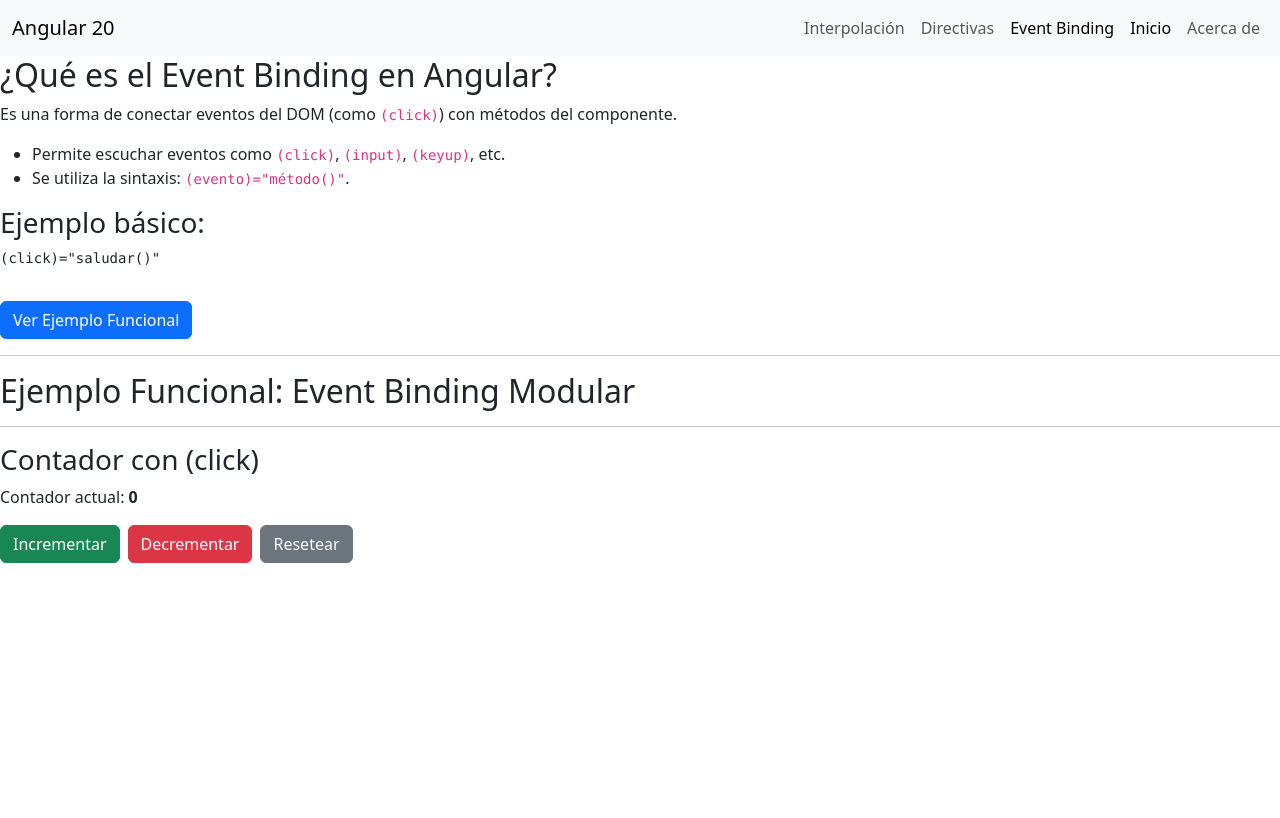
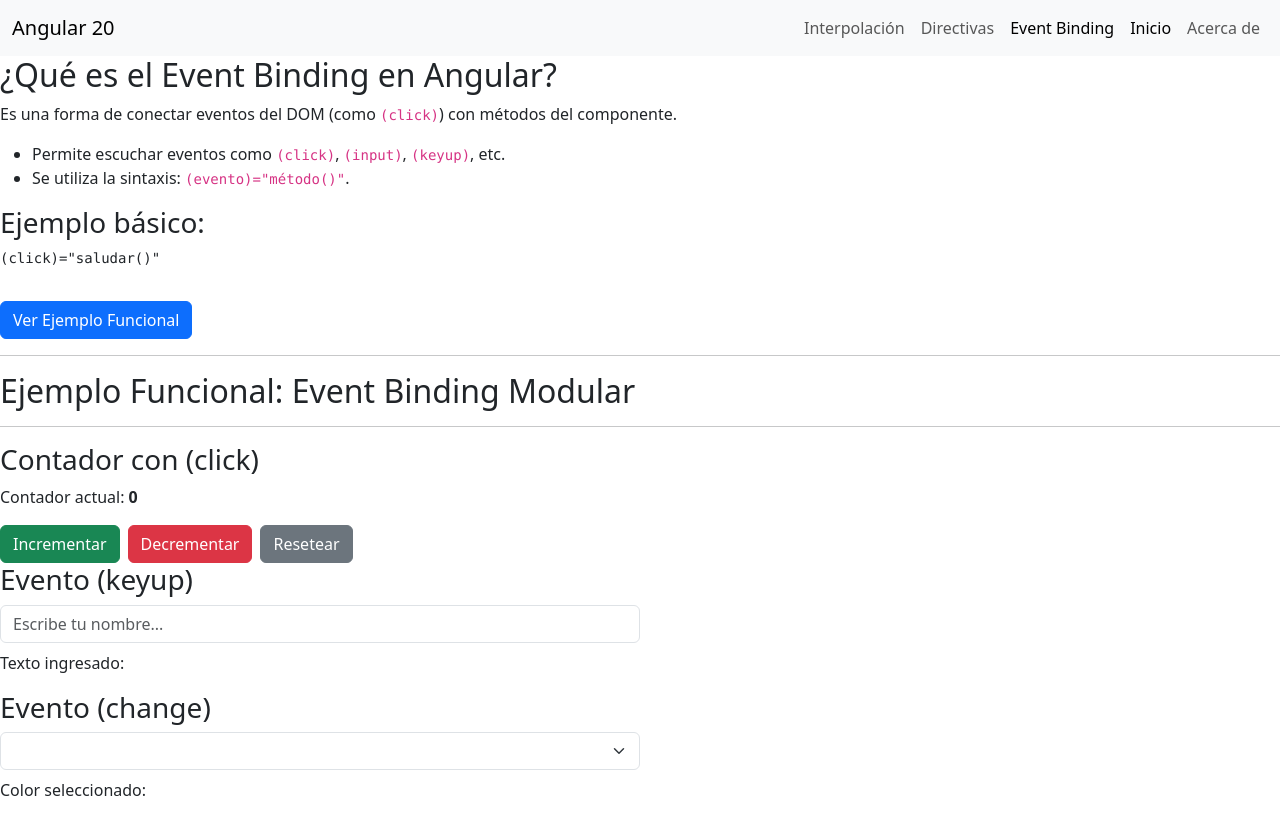
Before and after one commit to VictorFernandez1006/angular-fundamentos-app, an Angular app: page /event-binding/ejemplo in a window 1280 px wide. Built offline with nearby package versions, Linux system fonts and the light colour scheme.

Commit message:
add event component

```diff
--- a/src/app/features/event-binding/event-binding-ejemplo/event-binding-ejemplo.html
+++ b/src/app/features/event-binding/event-binding-ejemplo/event-binding-ejemplo.html
@@ -2,3 +2,5 @@
 <h2>Ejemplo Funcional: Event Binding Modular</h2>
 <hr>
 <app-contador-evento></app-contador-evento>
+<app-input-key-evento></app-input-key-evento>
+<app-select-change-evento></app-select-change-evento>
--- a/src/app/features/event-binding/event-binding-ejemplo/event-binding-ejemplo.ts
+++ b/src/app/features/event-binding/event-binding-ejemplo/event-binding-ejemplo.ts
@@ -1,9 +1,11 @@
 import { Component } from '@angular/core';
 import { ContadorEvento } from '../contador-evento/contador-evento';
+import { InputKeyEvento } from '../input-key-evento/input-key-evento';
+import { SelectChangeEvento } from '../select-change-evento/select-change-evento';
 @Component({
   selector: 'app-event-binding-ejemplo',
   standalone: true,
-  imports: [ContadorEvento],
+  imports: [ContadorEvento, InputKeyEvento, SelectChangeEvento],
   templateUrl: './event-binding-ejemplo.html',
   styleUrl: './event-binding-ejemplo.css'
 })
--- /dev/null
+++ b/src/app/features/event-binding/input-key-evento/input-key-evento.html
@@ -0,0 +1,7 @@
+<h3>Evento (keyup)</h3>
+<input type="text"
+  class="form-control w-50"
+  placeholder="Escribe tu nombre..."
+  (keyup)="actualizarNombre($event)"
+/>
+<p class="mt-2">Texto ingresado: <strong>{{ nombre }}</strong></p>
--- /dev/null
+++ b/src/app/features/event-binding/input-key-evento/input-key-evento.ts
@@ -0,0 +1,17 @@
+import { Component } from '@angular/core';
+
+@Component({
+  selector: 'app-input-key-evento',
+  standalone: true,
+  imports: [],
+  templateUrl: './input-key-evento.html',
+  styleUrl: './input-key-evento.css'
+})
+export class InputKeyEvento {
+  nombre: string = '';
+
+  actualizarNombre(event: KeyboardEvent){
+    const input = event.target as HTMLInputElement;
+    this.nombre = input.value;
+  }
+}
--- /dev/null
+++ b/src/app/features/event-binding/select-change-evento/select-change-evento.html
@@ -0,0 +1,8 @@
+<h3>Evento (change)</h3>
+<select class="form-select w-50" (change)="cambiarColor($event)">
+  <option value=""></option>
+  <option value="Rojo">Rojo</option>
+  <option value="Verde">Verde</option>
+  <option value="Azul">Azul</option>
+</select>
+<p class="mt-2">Color seleccionado: <strong>{{ color }}</strong></p>
--- /dev/null
+++ b/src/app/features/event-binding/select-change-evento/select-change-evento.ts
@@ -0,0 +1,17 @@
+import { Component } from '@angular/core';
+
+@Component({
+  selector: 'app-select-change-evento',
+  standalone: true,
+  imports: [],
+  templateUrl: './select-change-evento.html',
+  styleUrl: './select-change-evento.css'
+})
+export class SelectChangeEvento {
+  color: string = '';
+  cambiarColor(event: Event){
+    const select = event.target as HTMLSelectElement;
+    this.color = select.value
+  }
+
+}
```
Also changed, not shown: src/app/features/event-binding/input-key-evento/input-key-evento.css (added), src/app/features/event-binding/select-change-evento/select-change-evento.css (added), 2 other files (tests, documents, lock files or other folders).
